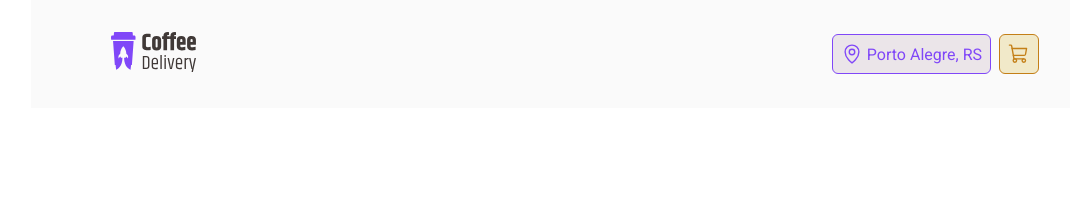
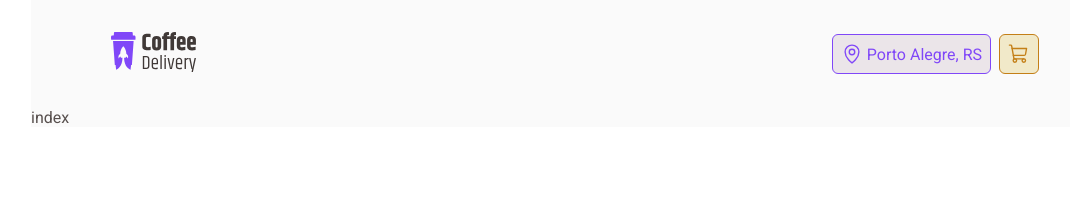
Before and after one commit to Azafman/coffe-delivery, a React (Vite) app: page / in a window 1280 px wide. Shown: the top 198 px of the page, without its empty margins (65-1135 px from the left). Built offline with nearby package versions, Linux system fonts and the light colour scheme.

Commit message:
:lipstick: feat: Router com layout base

```diff
--- a/package.json
+++ b/package.json
@@ -15,6 +15,7 @@
     "phosphor-react": "^1.4.1",
     "react": "^18.3.1",
     "react-dom": "^18.3.1",
+    "react-router-dom": "^6.26.2",
     "styled-components": "^6.1.13"
   },
   "devDependencies": {
--- a/src/App.tsx
+++ b/src/App.tsx
@@ -1,5 +1,10 @@
-import { DefaultLayout } from './layouts/DefaultLayout'
+import { BrowserRouter } from 'react-router-dom'
+import { Router } from './Router'
 
 export const App = () => {
-  return <DefaultLayout />
+  return (
+    <BrowserRouter>
+      <Router />
+    </BrowserRouter>
+  )
 }
--- /dev/null
+++ b/src/Router.tsx
@@ -0,0 +1,15 @@
+import { Route, Routes } from 'react-router-dom'
+import { DefaultLayout } from './layouts/DefaultLayout'
+import { Home } from './pages/Home'
+
+export const Router = () => {
+  return (
+    <Routes>
+      <Route path="/" element={<DefaultLayout />}>
+        <Route path="/" element={<Home />} />
+        <Route path="/checkout" element={<></>} />
+        <Route path="/success" element={<></>} />
+      </Route>
+    </Routes>
+  )
+}
--- a/src/layouts/DefaultLayout/index.tsx
+++ b/src/layouts/DefaultLayout/index.tsx
@@ -1,3 +1,4 @@
+import { Outlet } from 'react-router-dom'
 import { Header } from '../../components/Header'
 import { LayoutContainer } from './styles'
 
@@ -5,6 +6,7 @@
   return (
     <LayoutContainer>
       <Header />
+      <Outlet />
     </LayoutContainer>
   )
 }
--- /dev/null
+++ b/src/pages/Home/index.tsx
@@ -0,0 +1,5 @@
+import { HomeContainer } from './styles'
+
+export const Home = () => {
+  return <HomeContainer>index</HomeContainer>
+}
--- /dev/null
+++ b/src/pages/Home/styles.ts
@@ -0,0 +1,3 @@
+import styled from 'styled-components'
+
+export const HomeContainer = styled.main``
```
Also changed, not shown: 1 other file (tests, documents, lock files or other folders).
